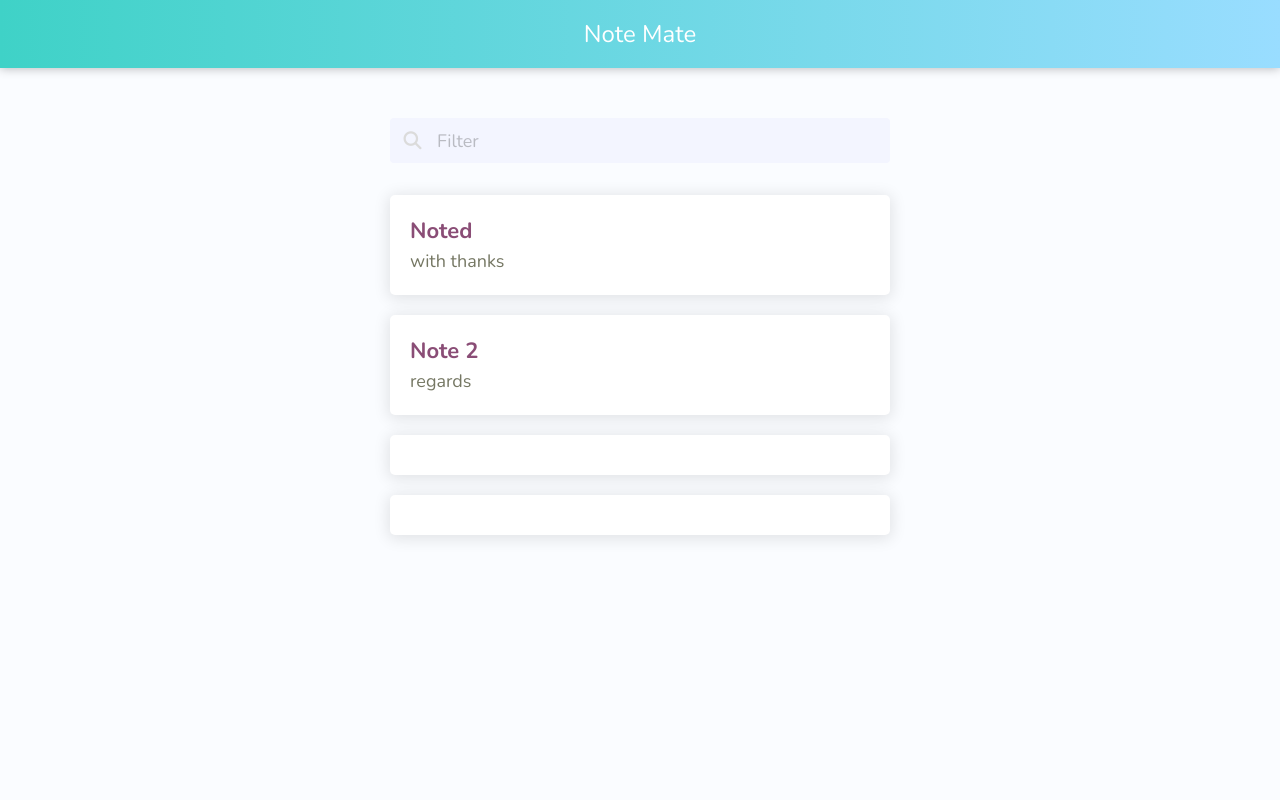
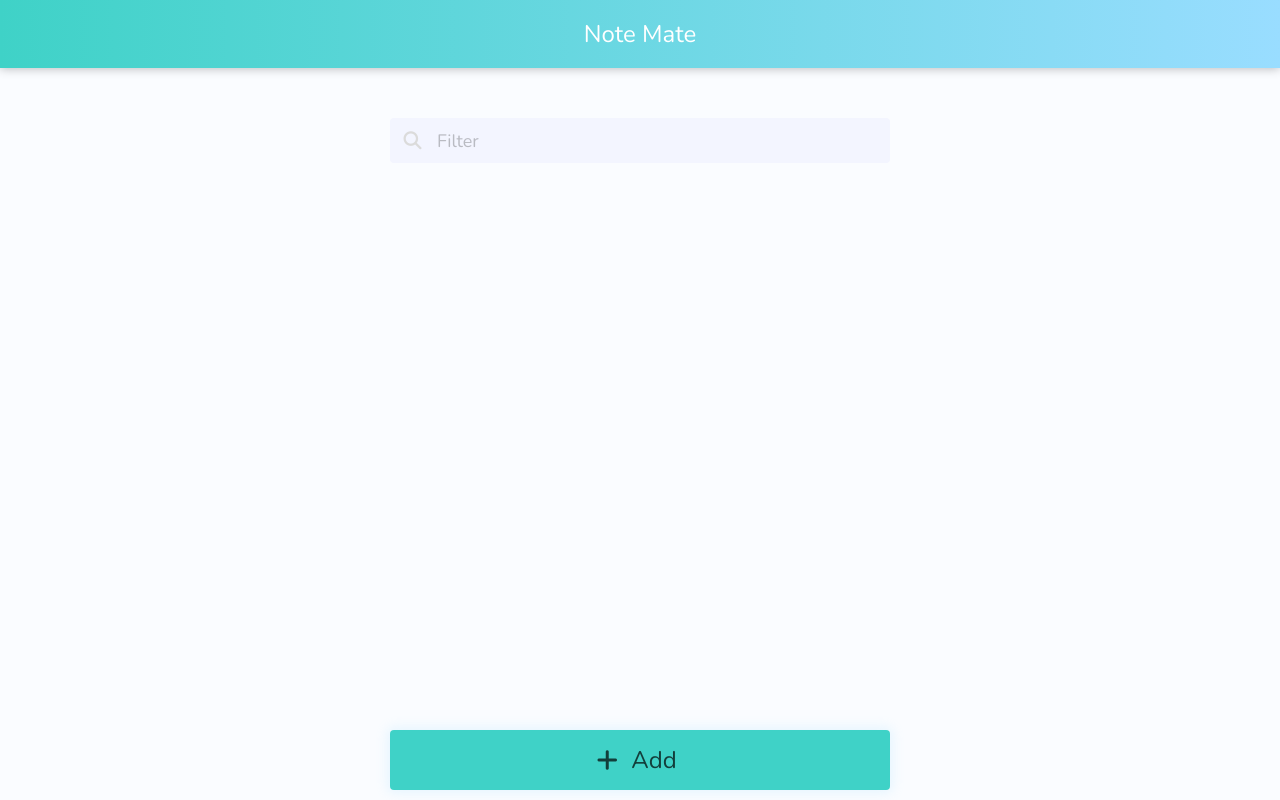
Before and after one commit to EvansMutwiri/notes-frontend, an Angular app: page / in a window 1280 px wide. Built offline with nearby package versions, Linux system fonts and the light colour scheme.

Commit message:
handle click events and ui

```diff
--- a/src/app/note-card/note-card.component.html
+++ b/src/app/note-card/note-card.component.html
@@ -1,4 +1,5 @@
 <div #container class="note-card-container">
+    <a [routerLink]="link">
         <div class="note-card-content">
             <h1 class="note-card-title">{{ title }}</h1>
 
@@ -10,6 +11,7 @@
                 </div> -->
             </div>
         </div>
+    </a>
     <div class="del-button">
         <i class="fas fa-times"></i>
     </div>
--- a/src/app/note-card/note-card.component.ts
+++ b/src/app/note-card/note-card.component.ts
@@ -9,6 +9,7 @@ export class NoteCardComponent implements OnInit {
 
   @Input() title?: string;
   @Input() body?: string;
+  @Input() link?: string;
 
   constructor() { }
 
--- a/src/app/pages/note-details/note-details.component.html
+++ b/src/app/pages/note-details/note-details.component.html
@@ -13,7 +13,7 @@
         <br>
 
         <div class="field">
-            <label for="" class="label">Body</label>
+            <label class="label">Body</label>
             <div class="control">
                 <textarea class="textarea" name="body" [ngModel]="note.body"></textarea>
             </div>
@@ -21,7 +21,7 @@
 
         <div class="field is-grouped is-pulled-right">
             <div class="control">
-                <button class="button is-text" type="button">Cancel</button>
+                <button class="button is-text" type="button" (click)="cancel()">Cancel</button>
             </div>
             <div class="control">
                 <button class="button is-success" type="submit" [disabled]="!noteForm.valid">Save</button>
--- a/src/app/pages/notes-list/notes-list.component.html
+++ b/src/app/pages/notes-list/notes-list.component.html
@@ -2,7 +2,7 @@
   <div class="search-bar-container">
     <div class="field">
       <p class="control has-icons-left">
-              <input class="input" type="text" placeholder="Filter">
+        <input class="input" type="text" placeholder="Filter" />
         <span class="icon is-small is-left">
           <i class="fas fa-search"></i>
         </span>
@@ -11,9 +11,17 @@
   </div>
 
   <div class="notes-list">
-        <app-note-card title = 'Noted' body = 'with thanks'></app-note-card>
-        <app-note-card title = "Note 2" body = "regards"></app-note-card>
-        <app-note-card></app-note-card>
-        <app-note-card></app-note-card>
+    <app-note-card
+      *ngFor="let note of notes; index as i"
+      [routerLink]="[i]"
+      [title]="note.title"
+      [body]="note.body"></app-note-card>
   </div>
+
+  <button class="button floating-add-button is-success" routerLink="new">
+    <span class="icon is-small">
+      <i class="fas fa-plus"></i>
+    </span>
+    <span>Add</span>
+  </button>
 </div>
--- a/src/app/pages/notes-list/notes-list.component.scss
+++ b/src/app/pages/notes-list/notes-list.component.scss
@@ -1,3 +1,5 @@
+@import '../../../main-styles.scss';
+
 .main-container{
     display: flex;
     flex-direction: column;
@@ -10,8 +12,18 @@
 
 .notes-list{
     margin-top: 32px;
+    margin-bottom: 70px;
 }
 app-note-card {
     display: block;
     margin-bottom: 20px;
 }
+
+.floating-add-button{
+    position: fixed;
+    width: 500px;
+    bottom: 10px;
+    font-size: 24px;
+
+    box-shadow: 0px 0px 12px 3px rgba($topnavend, 0.2);
+}
--- a/src/main-styles.scss
+++ b/src/main-styles.scss
@@ -14,6 +14,7 @@ $topnav: #3fd2c7;
 $topnavend: #99ddff;
 $del-button: #d11a2a;
 $light: #fafcff;
+$green: #3fd2c7;
 
 // Update Bulma's global variables
 $family-sans-serif: "Nunito", sans-serif;
```
Also changed, not shown: src/app/app.module.ts (+6 -2 lines). Lines whose indentation alone changed are shown as unchanged.
